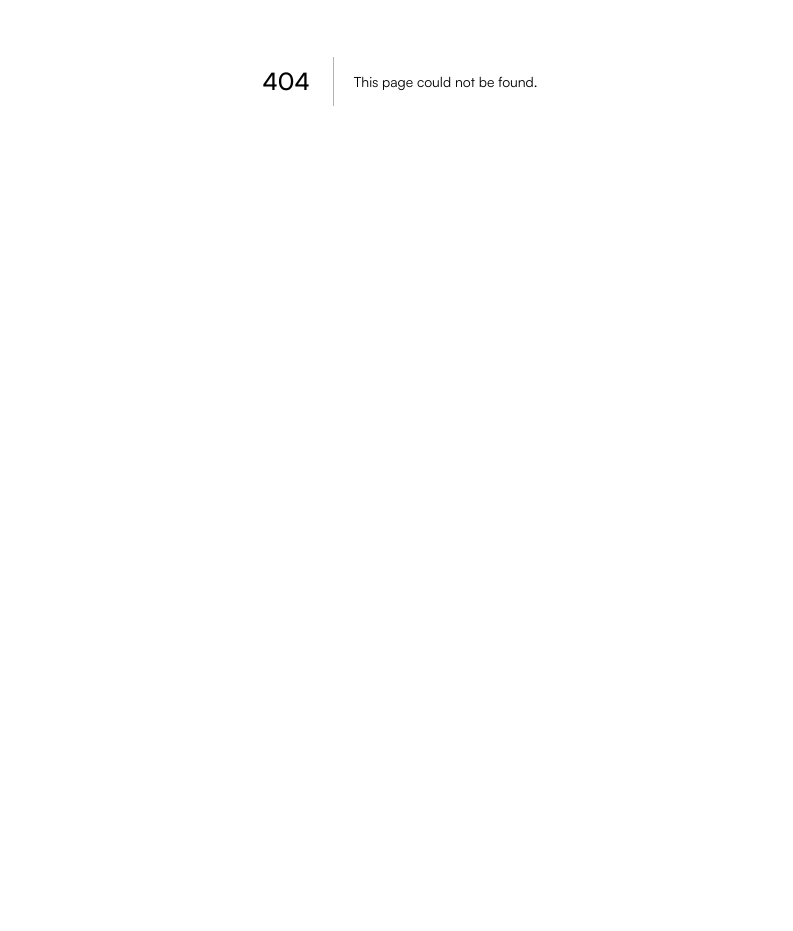
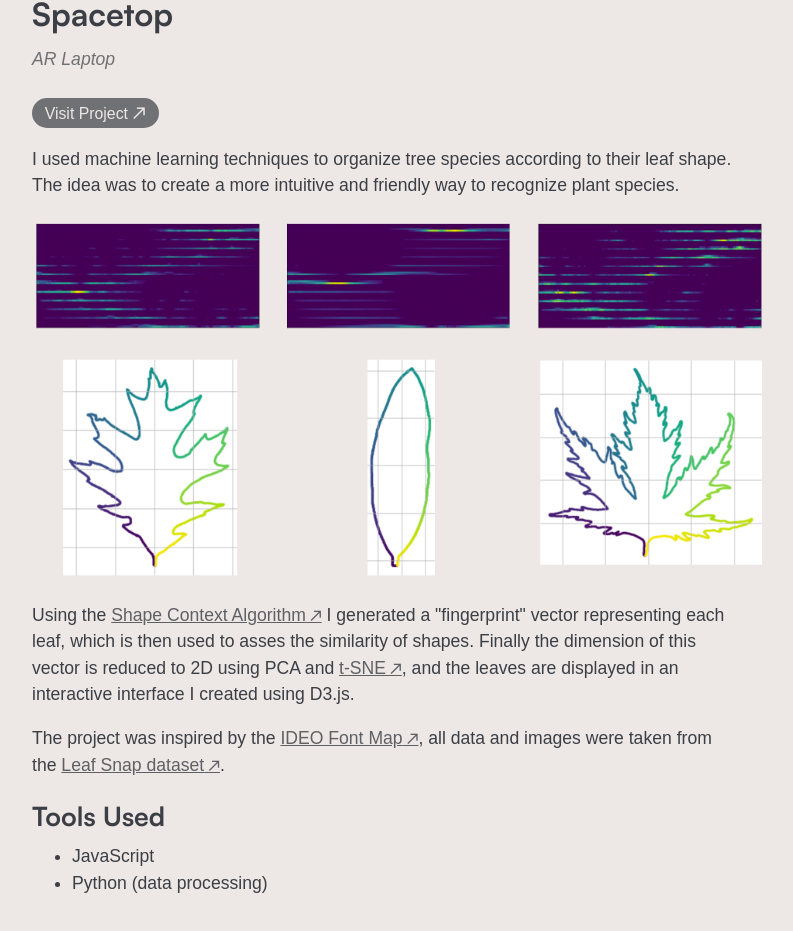
Before and after one commit to jonshamir/jonshamir.com, a Next.js app: page /projects/spacetop in a window 1280 px wide. Before the commit this address had no page. Shown: the part 351-1282 px from the top of the page, without its empty margins (240-1033 px from the left). Before the commit the page ends 960 px from the top, so only its background shows below. Built offline with nearby package versions, Linux system fonts and the light colour scheme.

Commit message:
Add spacetop

```diff
--- /dev/null
+++ b/app/projects/spacetop/page.tsx
@@ -0,0 +1,61 @@
+"use client";
+
+import { Outlink } from "../../../components/Outlink";
+
+export default function Page() {
+  return (
+    <>
+      <img src="/projects/leaf-map/hero.png" alt="" className="hero" />
+
+      <h1>Spacetop</h1>
+      <span className="description">AR Laptop</span>
+      <br />
+      <br />
+      <a
+        href="https://jonshamir.github.io/leaf-map/"
+        target="_blank"
+        className="button"
+        rel="noreferrer"
+      >
+        Visit Project <span className="arrow">↗</span>
+      </a>
+      <p>
+        I used machine learning techniques to organize tree species according to
+        their leaf shape. The idea was to create a more intuitive and friendly
+        way to recognize plant species.{" "}
+      </p>
+
+      <img src="/projects/leaf-map/features.png" alt="Leaf features" />
+      <p>
+        Using the{" "}
+        <Outlink href="https://en.wikipedia.org/wiki/Shape_context">
+          Shape Context Algorithm
+        </Outlink>{" "}
+        I generated a &quot;fingerprint&quot; vector representing each leaf,
+        which is then used to asses the similarity of shapes. Finally the
+        dimension of this vector is reduced to 2D using PCA and{" "}
+        <Outlink href="https://en.wikipedia.org/wiki/T-distributed_stochastic_neighbor_embedding">
+          t-SNE
+        </Outlink>
+        , and the leaves are displayed in an interactive interface I created
+        using D3.js.
+      </p>
+      <p>
+        The project was inspired by the{" "}
+        <Outlink href="https://www.designboom.com/design/ideo-font-map-interview-typography-04-21-2017/">
+          IDEO Font Map
+        </Outlink>
+        , all data and images were taken from the{" "}
+        <Outlink href="https://leafsnap.com/dataset/">
+          Leaf Snap dataset
+        </Outlink>
+        .{" "}
+      </p>
+      <h2>Tools Used</h2>
+      <ul>
+        <li>JavaScript</li>
+        <li>Python (data processing)</li>
+      </ul>
+    </>
+  );
+}
--- a/features/homepage/ProjectSection/projectData.ts
+++ b/features/homepage/ProjectSection/projectData.ts
@@ -7,6 +7,12 @@ type Project = {
 };
 
 const projectData: Project[] = [
+  {
+    slug: "spacetop",
+    name: "Spacetop",
+    subtitle: "2024 | AR Laptop",
+    color: "#e7e1e1"
+  },
   {
     slug: "herb-tree",
     name: "Herb Tree",
```
